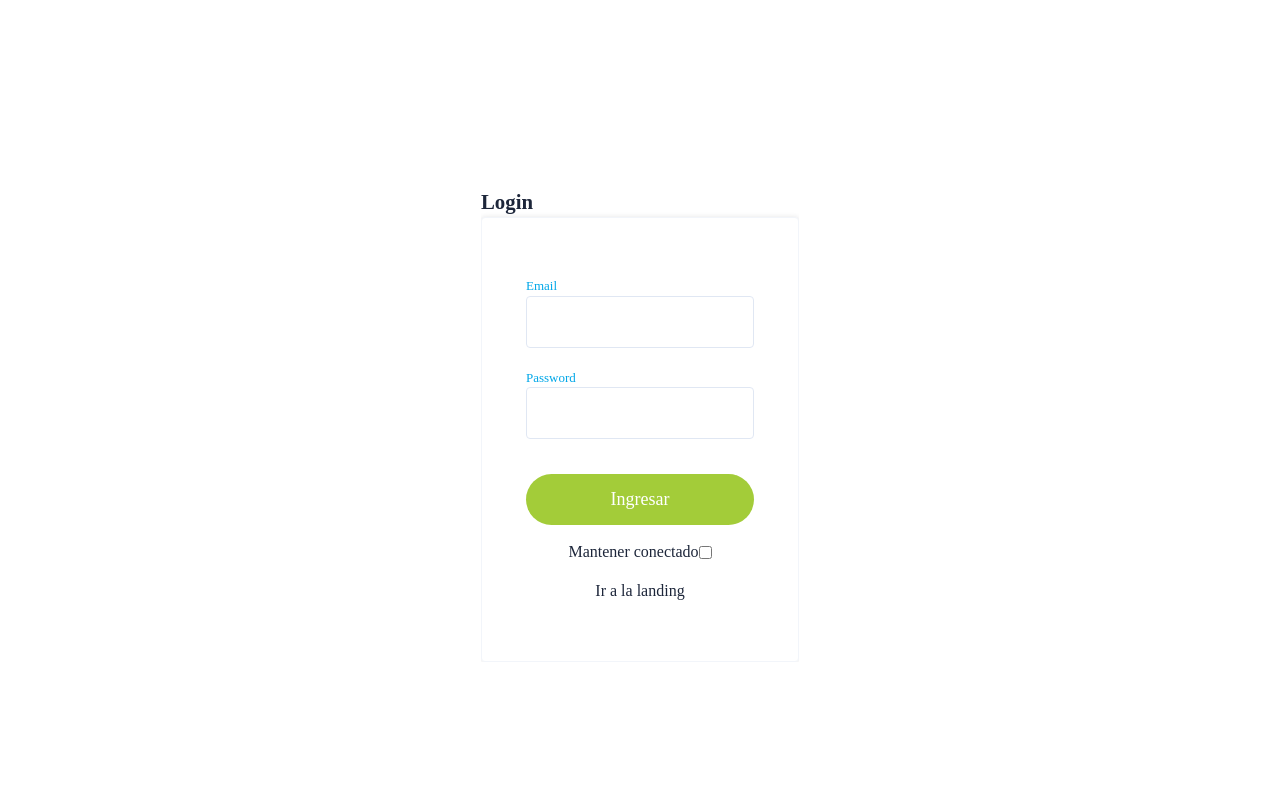
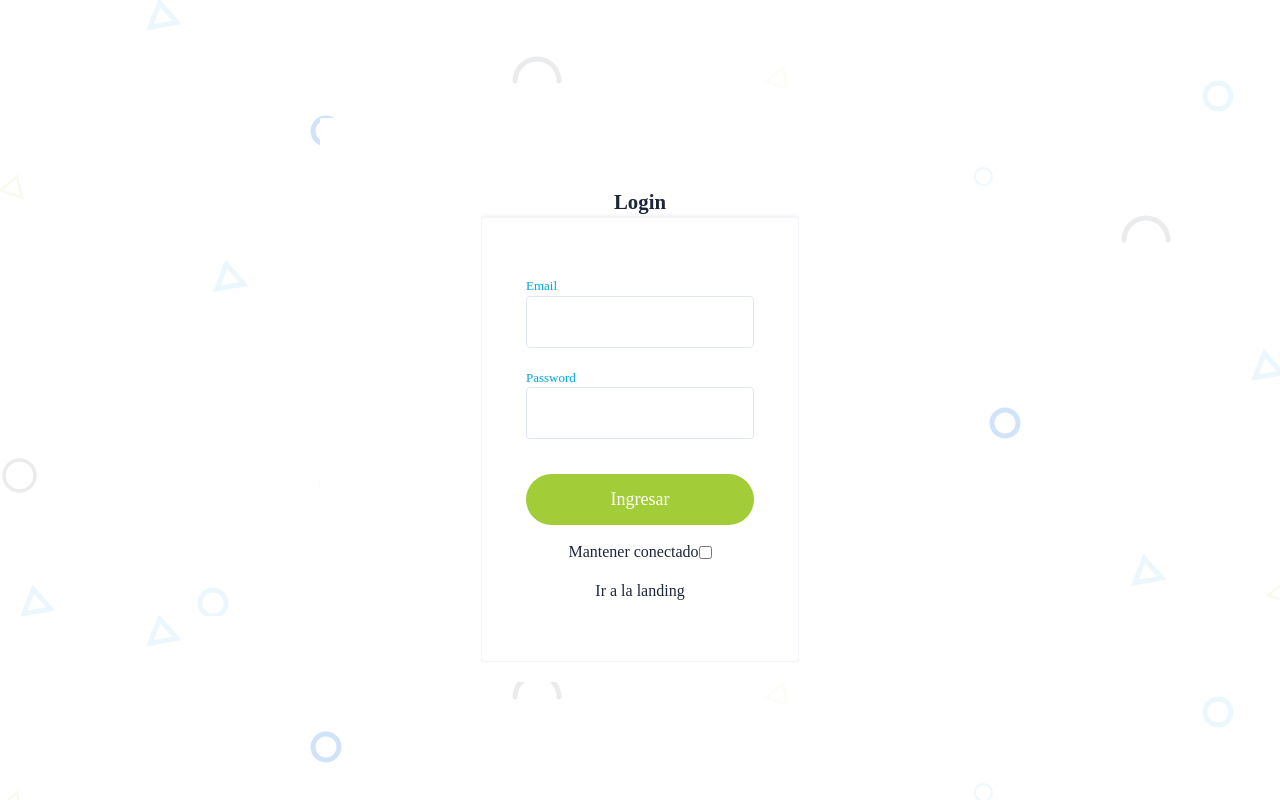
Before and after one commit to mlcoppola/ejercicio, a React app: page /auth/login in a window 1280 px wide. Built offline with nearby package versions, Linux system fonts and the light colour scheme; a web font is replaced by a local one.

Commit message:
Background en login

```diff
--- a/src/components/wolox/Listado.js
+++ b/src/components/wolox/Listado.js
@@ -1,4 +1,4 @@
-import React from 'react'
+import React from 'react';
 
 export const Listado = ({ tech }) => {
     return (
--- a/src/styles/components/_auth.scss
+++ b/src/styles/components/_auth.scss
@@ -1,6 +1,6 @@
 .auth__main {
   align-items: center;
-  background-color: $white;
+  background: url(../../assets/Backgrounds/Bg_Header.png);
   display: flex;
   justify-content: center;
   margin: 0px;
@@ -22,6 +22,7 @@
   margin-top: 48px;
   font-size: 1.3rem;
   font-family: "fira-sans";
+  text-align: center;
 }
 
 form {
```
Also changed, not shown: src/tests/components/wolox/WoloxScreen.test.js (+1 -1 lines).
